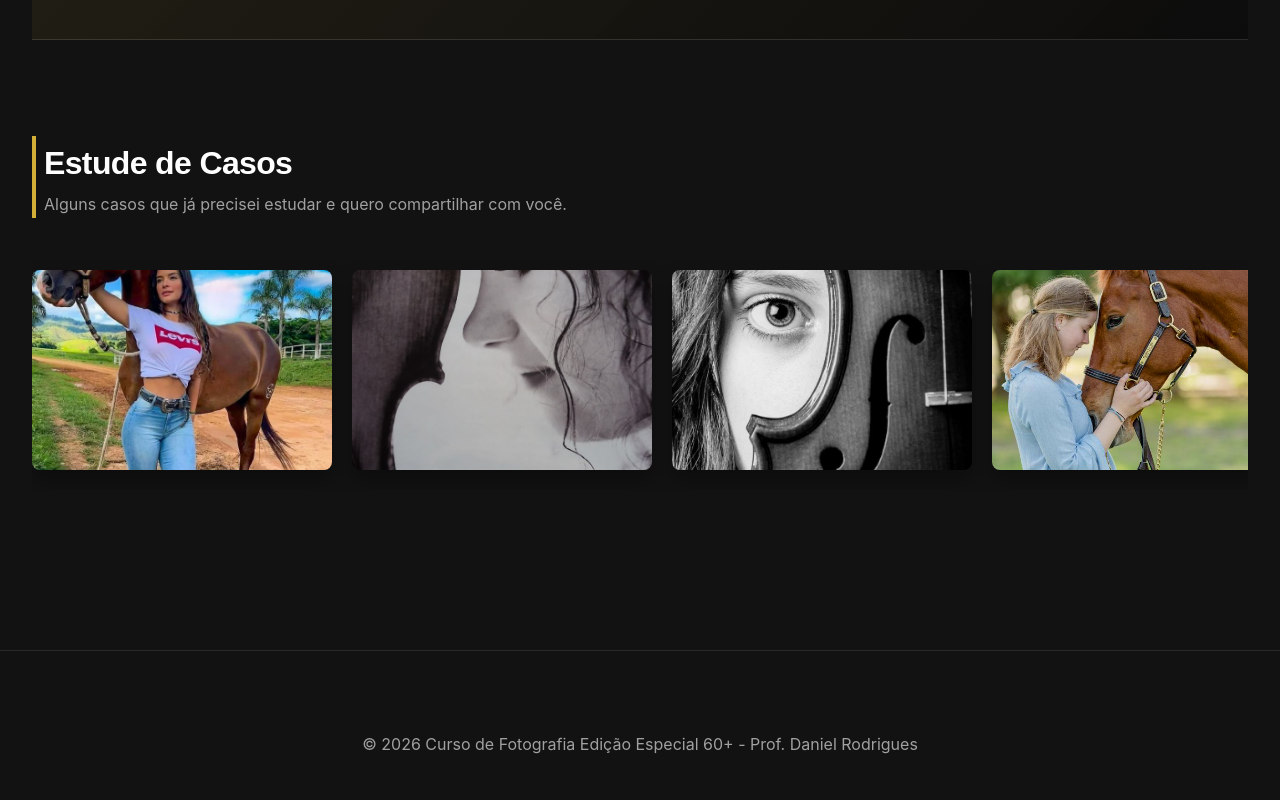
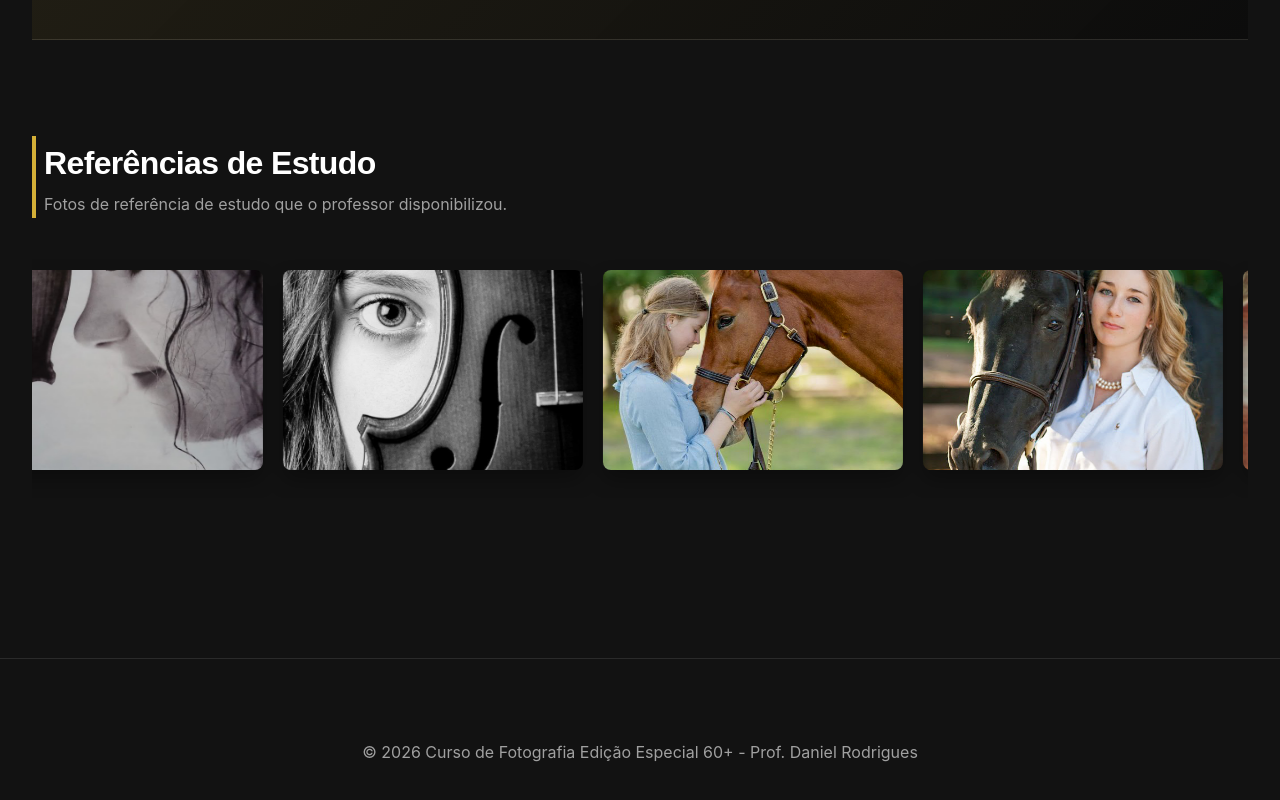
Before and after one commit to iwerry/WWW, a React app: page / in a window 1280 px wide. Shown: the part 2236-3036 px from the top of the page. Built offline with nearby package versions, Linux system fonts and the light colour scheme; the HTML template or start-up script is replaced by a standard one.

Commit message:
feat: Update Gallery text and add infinite scrolling animation

```diff
--- a/src/components/Gallery.css
+++ b/src/components/Gallery.css
@@ -20,20 +20,25 @@
 }
 
 .gallery-carousel {
-    overflow-x: auto;
+    overflow: hidden;
     padding: 20px 0;
-    /* Hide scrollbar */
-    scrollbar-width: none;
-}
-
-.gallery-carousel::-webkit-scrollbar {
-    display: none;
+    white-space: nowrap;
 }
 
 .gallery-track {
-    display: flex;
+    display: inline-flex;
     gap: 20px;
     width: max-content;
+    animation: scrollTrack 30s linear infinite;
+}
+
+.gallery-track:hover {
+    animation-play-state: paused;
+}
+
+@keyframes scrollTrack {
+    0% { transform: translateX(0); }
+    100% { transform: translateX(calc(-50% - 10px)); }
 }
 
 .gallery-item {
--- a/src/components/Gallery.jsx
+++ b/src/components/Gallery.jsx
@@ -15,8 +15,8 @@ const Gallery = () => {
     return (
         <section className="gallery-section">
             <div className="gallery-header">
-                <h2>Estude de Casos</h2>
-                <p>Alguns casos que já precisei estudar e quero compartilhar com você.</p>
+                <h2>Referências de Estudo</h2>
+                <p>Fotos de referência de estudo que o professor disponibilizou.</p>
             </div>
 
             <div className="gallery-carousel">
```
